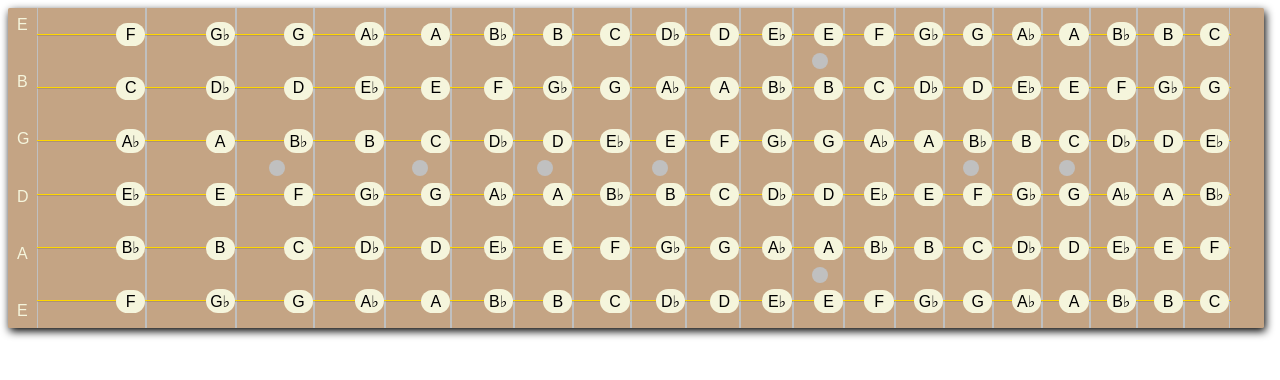
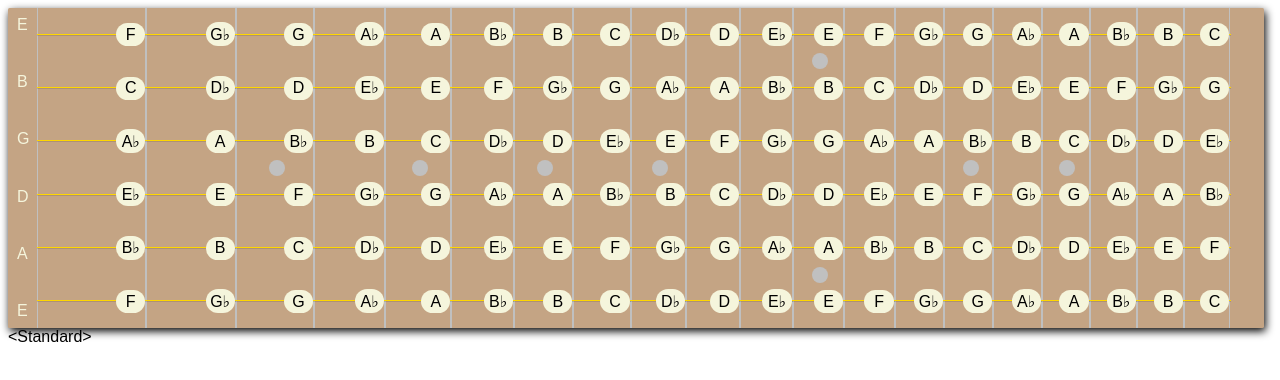
Before and after one commit to CameronSA/guitar-frets, an Angular app: page / in a window 1280 px wide. Shown: the top 380 px of the page. Built offline with nearby package versions, Linux system fonts and the light colour scheme.

Commit message:
can now change tuning

```diff
--- a/src/app/app.component.html
+++ b/src/app/app.component.html
@@ -3,3 +3,4 @@
   [showNotes]="showNotes"
   [showFlats]="showFlats"
 ></app-six-string-fret-board>
+<app-tuning-cycler (tuningSelectionEvent)="onTuningSelection($event)"></app-tuning-cycler>
--- a/src/app/app.component.ts
+++ b/src/app/app.component.ts
@@ -1,5 +1,5 @@
 import { Component } from '@angular/core';
-import { Tuning } from './six-string-fret-board/six-string-fret-board.component';
+import { Tuning } from './tuning-cycler/tuning-cycler.component';
 
 @Component({
   selector: 'app-root',
@@ -12,4 +12,8 @@ export class AppComponent {
   tuning = Tuning.Standard;
   showNotes = true;
   showFlats = true;
+
+  onTuningSelection(tuning: Tuning){
+    this.tuning = tuning;
+  }
 }
--- a/src/app/app.module.ts
+++ b/src/app/app.module.ts
@@ -7,6 +7,7 @@ import { StringComponent } from './string/string.component';
 import { StringGapComponent } from './string-gap/string-gap.component';
 import { SixStringFretBoardComponent } from './six-string-fret-board/six-string-fret-board.component';
 import { PseudoFretComponent } from './string-gap/pseudo-fret/pseudo-fret.component';
+import { TuningCyclerComponent } from './tuning-cycler/tuning-cycler.component';
 
 @NgModule({
   declarations: [
@@ -16,6 +17,7 @@ import { PseudoFretComponent } from './string-gap/pseudo-fret/pseudo-fret.compon
     SixStringFretBoardComponent,
     StringGapComponent,
     PseudoFretComponent,
+    TuningCyclerComponent,
   ],
   imports: [BrowserModule],
   providers: [],
--- a/src/app/fret/fret.component.ts
+++ b/src/app/fret/fret.component.ts
@@ -1,4 +1,4 @@
-import { Component, Input, OnInit } from '@angular/core';
+import { Component, Input, OnChanges, OnInit } from '@angular/core';
 import { getFretWidth, getNoteIndex, getNotes } from 'src/main';
 
 @Component({
@@ -6,7 +6,7 @@ import { getFretWidth, getNoteIndex, getNotes } from 'src/main';
   templateUrl: './fret.component.html',
   styleUrls: ['./fret.component.css'],
 })
-export class FretComponent implements OnInit {
+export class FretComponent implements OnInit, OnChanges {
   width: string = '';
   note: string = '';
   @Input() fretNumber: number = 0;
@@ -16,6 +16,9 @@ export class FretComponent implements OnInit {
 
   ngOnInit() {
     this.width = getFretWidth(this.fretNumber);
+  }
+
+  ngOnChanges() {
     let noteIndex = getNoteIndex(this.fretNumber, this.tuning);
     let notes = getNotes(this.flats);
 
--- a/src/app/six-string-fret-board/six-string-fret-board.component.ts
+++ b/src/app/six-string-fret-board/six-string-fret-board.component.ts
@@ -1,26 +1,21 @@
-import { Component, Input, OnInit } from '@angular/core';
+import { Component, Input, OnInit, OnChanges } from '@angular/core';
 import { getDADGADTuningIndices, getNotes, getOpenDTuningIndices, getStandardTuningIndices } from 'src/main';
-
-export enum Tuning {
-  Standard = "standard",
-  OpenD = "opend",
-  DADGAD = "dadgad",
-}
-
+import { Tuning } from '../tuning-cycler/tuning-cycler.component';
 
 @Component({
   selector: 'app-six-string-fret-board',
   templateUrl: './six-string-fret-board.component.html',
   styleUrls: ['./six-string-fret-board.component.css'],
 })
-export class SixStringFretBoardComponent implements OnInit {
+export class SixStringFretBoardComponent implements OnChanges {
   numberFrets = 20;
   tunings: [number, string][] = [];
   @Input() selectedTuning: Tuning = Tuning.Standard;
   @Input() showNotes: boolean = false;
   @Input() showFlats: boolean = false;
 
-  ngOnInit(): void {
+  ngOnChanges(): void {
+    this.tunings = [];
     let notes = getNotes(this.showFlats);
     let tuningIndices = this.getTuningIndices(this.selectedTuning);
     tuningIndices.forEach((index) => {
--- /dev/null
+++ b/src/app/tuning-cycler/tuning-cycler.component.css
@@ -0,0 +1,5 @@
+.container {
+  display: flex;
+  flex-direction: row;
+  user-select: none;
+}
--- /dev/null
+++ b/src/app/tuning-cycler/tuning-cycler.component.html
@@ -0,0 +1,11 @@
+<div class="container">
+  <div class="button" (click)="onPrevClick()">
+    <
+  </div>
+  <div>
+    {{selectedTuning()}}
+  </div>
+  <div class="button" (click)="onNextClick()">
+    >
+  </div>
+</div>
--- /dev/null
+++ b/src/app/tuning-cycler/tuning-cycler.component.ts
@@ -0,0 +1,48 @@
+import { Component, EventEmitter, OnInit, Output } from '@angular/core';
+
+export enum Tuning {
+  Standard = 'Standard',
+  OpenD = 'OpenD',
+  DADGAD = 'DADGAD',
+}
+
+@Component({
+  selector: 'app-tuning-cycler',
+  templateUrl: './tuning-cycler.component.html',
+  styleUrls: ['./tuning-cycler.component.css'],
+})
+export class TuningCyclerComponent implements OnInit {
+  @Output() tuningSelectionEvent = new EventEmitter<Tuning>();
+  tunings: Array<Tuning> = [];
+  selectedTuningIndex: number = 0;
+
+  ngOnInit(): void {
+    for (let tuning in Tuning) {
+      this.tunings.push(tuning as Tuning);
+    }
+  }
+
+  onNextClick(): void {
+    if (this.selectedTuningIndex >= this.tunings.length - 1) {
+      this.selectedTuningIndex = 0;
+    } else {
+      this.selectedTuningIndex++;
+    }
+
+    this.tuningSelectionEvent.emit(this.tunings[this.selectedTuningIndex]);
+  }
+
+  onPrevClick(): void {
+    if (this.selectedTuningIndex <= 0) {
+      this.selectedTuningIndex = this.tunings.length - 1;
+    } else {
+      this.selectedTuningIndex--;
+    }
+
+    this.tuningSelectionEvent.emit(this.tunings[this.selectedTuningIndex]);
+  }
+
+  selectedTuning(): Tuning{
+    return this.tunings[this.selectedTuningIndex];
+  }
+}
```
Also changed, not shown: 1 other file (tests, documents, lock files or other folders).
